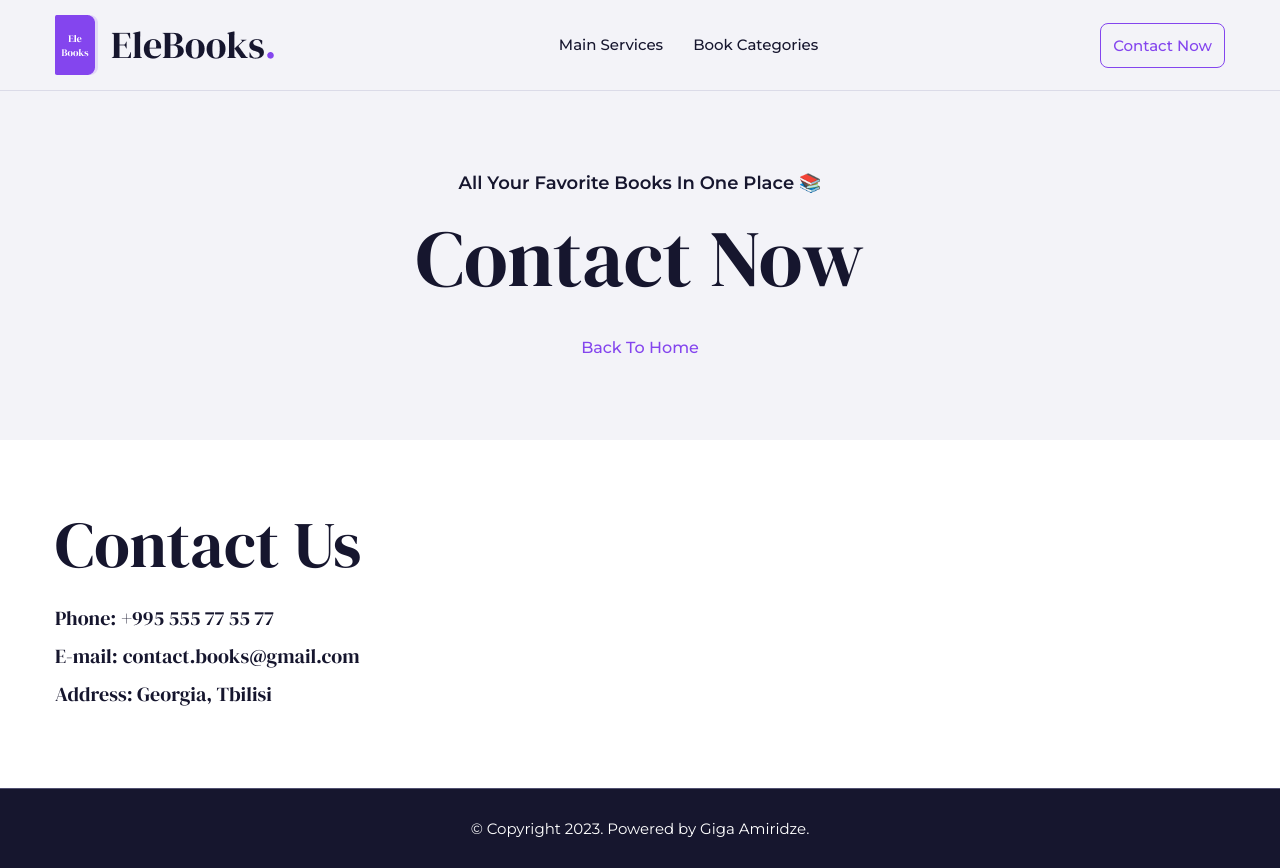
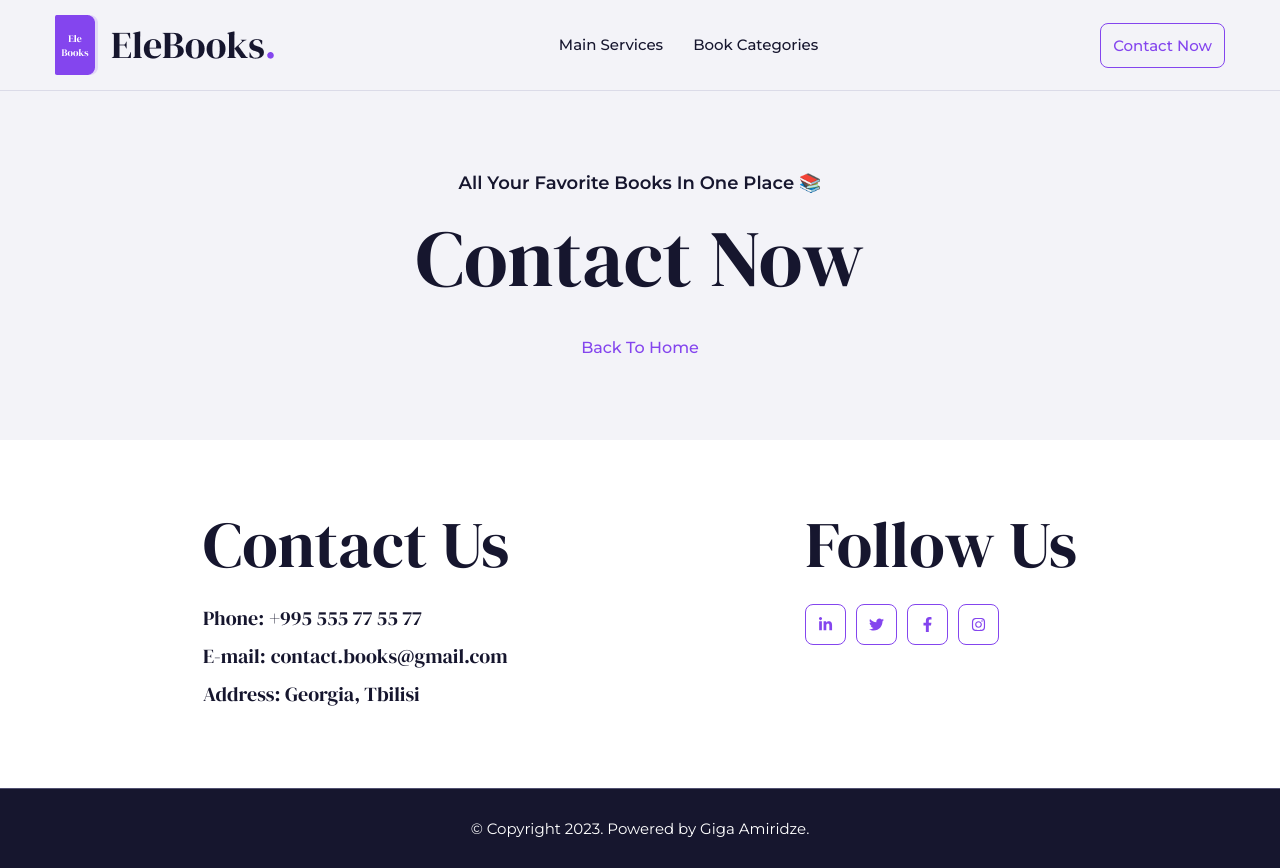
Before and after one commit to gigaamiridze/library-kiosk, a React (Vite) app: page /contact in a window 1280 px wide. Built offline with nearby package versions, Linux system fonts and the light colour scheme; no server answers.

Commit message:
Added follow us information for contact page

```diff
--- a/src/pages/Contact.tsx
+++ b/src/pages/Contact.tsx
@@ -1,5 +1,6 @@
 import { Link } from 'react-router-dom';
-import { FlexBox, GrayBlock, Container, ContactLink } from '../styles';
+import { FaLinkedinIn, FaTwitter, FaFacebookF, FaInstagram  } from 'react-icons/fa';
+import { FlexBox, GrayBlock, Container, ContactLink, Button } from '../styles';
 import { fadeInOut } from '../animations';
 import { PageRoutes } from '../constants';
 import { Heading } from '../components';
@@ -42,7 +43,7 @@ function Contact() {
         </Link>
       </GrayBlock>
       <Container>
-        <FlexBox alignItems='center' justifyContent='space-between'>
+        <FlexBox alignItems='flex-start' justifyContent='space-around'>
           <FlexBox flexDirection='column' rowGap={15}>
             <Heading
               title='Contact Us'
@@ -77,6 +78,36 @@ function Contact() {
               />
             </FlexBox>
           </FlexBox>
+          <FlexBox flexDirection='column' rowGap={15}>
+            <Heading
+              title='Follow Us'
+              type='h2'
+              fontFamily='secondary'
+              fontWeight='500'
+            />
+            <FlexBox alignItems='center' columnGap={10}>
+              <a href='https://linkedin.com/' target='_blank'>
+                <Button>
+                  <FaLinkedinIn />
+                </Button>
+              </a>
+              <a href='https://twitter.com/' target='_blank'>
+                <Button>
+                  <FaTwitter />
+                </Button>
+              </a>
+              <a href='https://facebook.com/' target='_blank'>
+                <Button>
+                  <FaFacebookF />
+                </Button>
+              </a>
+              <a href='https://instagram.com/' target='_blank'>
+                <Button>
+                  <FaInstagram />
+                </Button>
+              </a>
+            </FlexBox>
+          </FlexBox>
         </FlexBox>
       </Container>
     </FlexBox>
```
